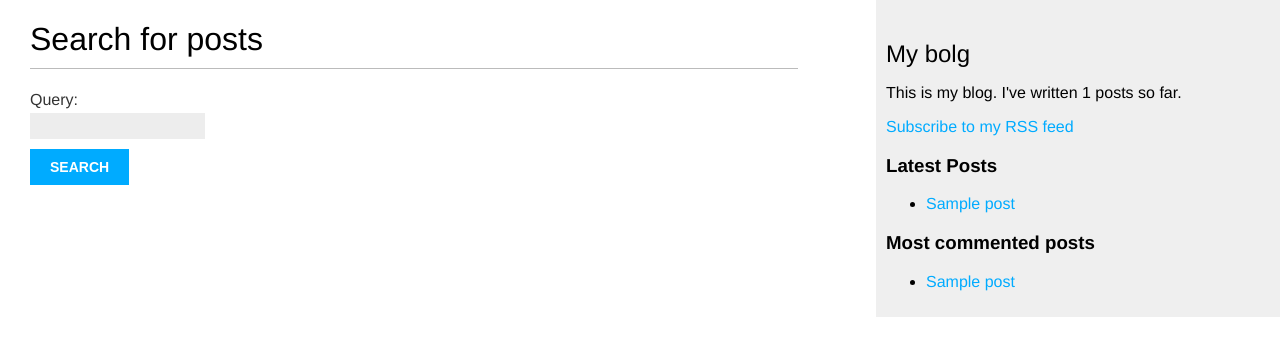
After one commit to uunnxx/web-related-projects, a Django app: page /blog/search/ in a window 1280 px wide. The commit adds this page. Shown: the top 356 px of the page. Run offline with Django 5.2, Linux system fonts and the light colour scheme; tables that the repository leaves empty hold one stand-in row (values such as "Sample post").

Commit message:
added `search_engine`

```diff
--- a/python/django_drf/django4_onru/mysite/blog/forms.py
+++ b/python/django_drf/django4_onru/mysite/blog/forms.py
@@ -13,3 +13,7 @@ class CommentForm(forms.ModelForm):
     class Meta:
         model = Comment
         fields = ['name', 'email', 'body']
+
+
+class SearchForm(forms.Form):
+    query = forms.CharField()
--- a/python/django_drf/django4_onru/mysite/blog/templates/blog/base.html
+++ b/python/django_drf/django4_onru/mysite/blog/templates/blog/base.html
@@ -23,6 +23,10 @@
                 I've written {% total_posts %} posts so far.
             </p>
 
+            <p>
+                <a href="{% url 'blog:post_feed' %}">Subscribe to my RSS feed</a>
+            </p>
+
             <h3>Latest Posts</h3>
 
             {% show_latest_posts 3 %}
--- /dev/null
+++ b/python/django_drf/django4_onru/mysite/blog/templates/blog/post/search.html
@@ -0,0 +1,37 @@
+{% extends 'blog/base.html' %}
+{% load blog_tags %}
+
+
+{% block title %}Search{% endblock title %}
+
+{% block content %}
+    {% if query %}
+        <h1>Posts containing "{{ query }}"</h1>
+        <h3>
+            {% with results.count as total_results %}
+                Found {{ total_results }} result{{ total_results|pluralize }}
+            {% endwith %}
+        </h3>
+
+        {% for post in results %}
+            <h4>
+                <a href="{{ post.get_absolute_url }}">{{ post.title }}</a>
+            </h4>
+            {{ post.body|markdown|truncatewords_html:12 }}
+        {% empty %}
+            <p>There are no results for you query</p>
+        {% endfor %}
+
+        <p><a href="{% url 'blog:post_search' %}">Search again</a></p>
+
+    {% else %}
+
+        <h1>Search for posts</h1>
+        <form method="GET">
+            {{ form.as_p }}
+            <input type="submit" value="Search">
+        </form>
+
+    {% endif %}
+
+{% endblock content %}
--- a/python/django_drf/django4_onru/mysite/blog/urls.py
+++ b/python/django_drf/django4_onru/mysite/blog/urls.py
@@ -1,5 +1,7 @@
 from django.urls import path
+
 from . import views
+from .feeds import LatestPostsFeed
 
 
 app_name = 'blog'
@@ -18,4 +20,6 @@ urlpatterns = [
     ),
     path('<int:post_id>/share/', views.post_share, name='post_share'),
     path( '<int:post_id>/comment/', views.post_comment, name='post_comment'),
+    path('feed/', LatestPostsFeed(), name='post_feed'),
+    path('search/', views.post_search, name='post_search')
 ]
--- a/python/django_drf/django4_onru/mysite/blog/views.py
+++ b/python/django_drf/django4_onru/mysite/blog/views.py
@@ -3,13 +3,15 @@ from django.shortcuts import render, get_object_or_404
 # from django.http import Http404
 from django.core.paginator import Paginator, EmptyPage, PageNotAnInteger
 from django.core.mail import send_mail
+from django.contrib.postgres.search import SearchVector, SearchRank, SearchQuery
+from django.contrib.postgres.search import TrigramSimilarity
 from django.views.generic import ListView
 from django.views.decorators.http import require_POST
 from django.db.models import Count
 from taggit.models import Tag
 
 from .models import Post, Comment
-from .forms import EmailPostForm, CommentForm
+from .forms import EmailPostForm, CommentForm, SearchForm
 
 
 def post_list(request, tag_slug=None):
@@ -140,3 +142,34 @@ def post_comment(request, post_id):
         "blog/post/comment.html",
         {"post": post, "form": form, "comment": comment},
     )
+
+
+def post_search(request):
+    form = SearchForm()
+    query = None
+    results = []
+
+    if 'query' in request.GET:
+        form = SearchForm(request.GET)
+        if form.is_valid():
+            query = form.cleaned_data['query']
+            search_vector = SearchVector('title', weight='A') + \
+                            SearchVector('body', weight='B')
+            search_query = SearchQuery(query)
+            # results = Post.published.annotate(
+            #     search=search_vector,
+            #     rank=SearchRank(search_vector, search_query)
+            # ).filter(rank__gte=0.3).order_by('-rank')
+            results = Post.published.annotate(
+                similarity=TrigramSimilarity('title', query),
+            ).filter(similarity__gt=0.1).order_by('-similarity')
+
+    return render(
+        request,
+        'blog/post/search.html',
+        {
+            'form': form,
+            'query': query,
+            'results': results
+        }
+    )
```
